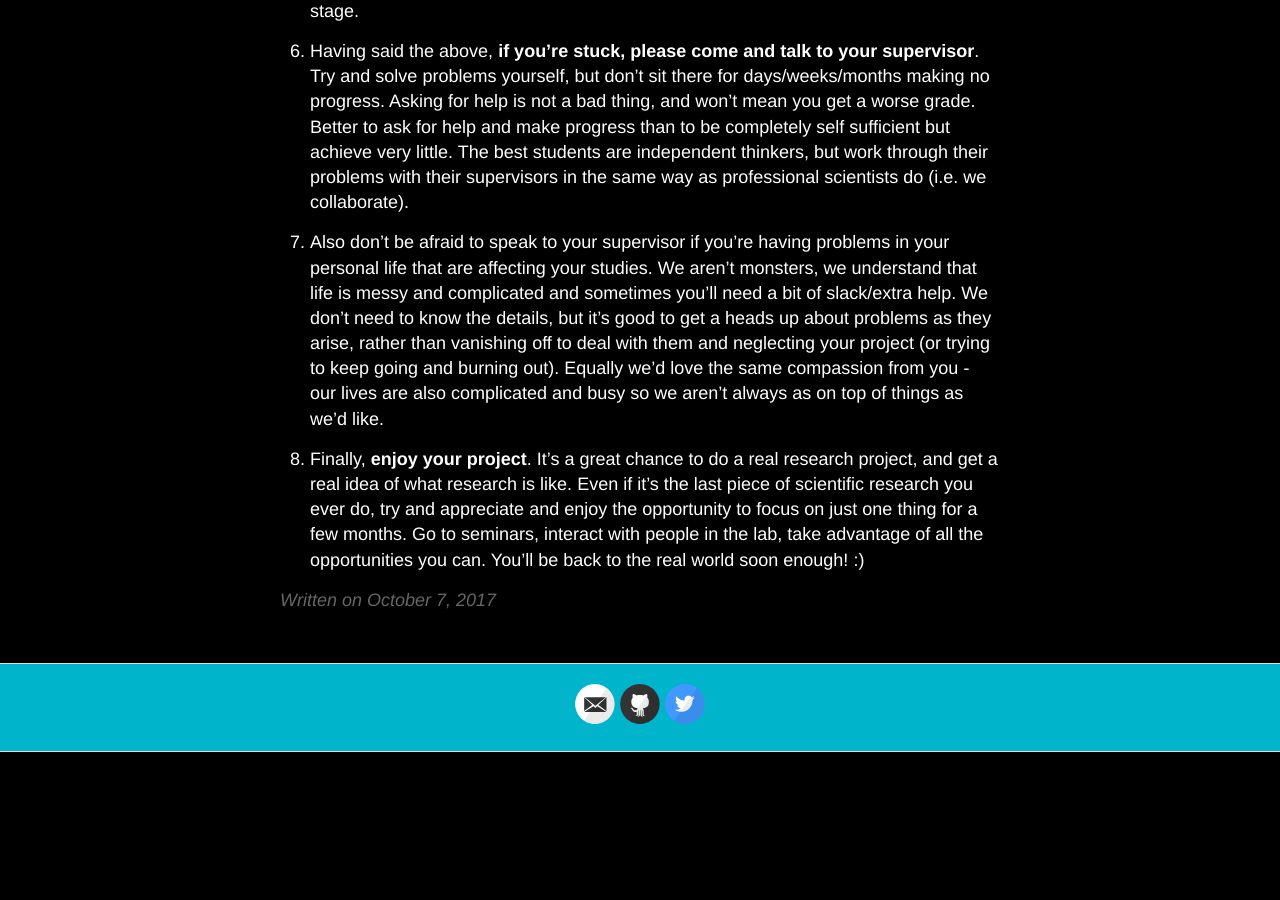
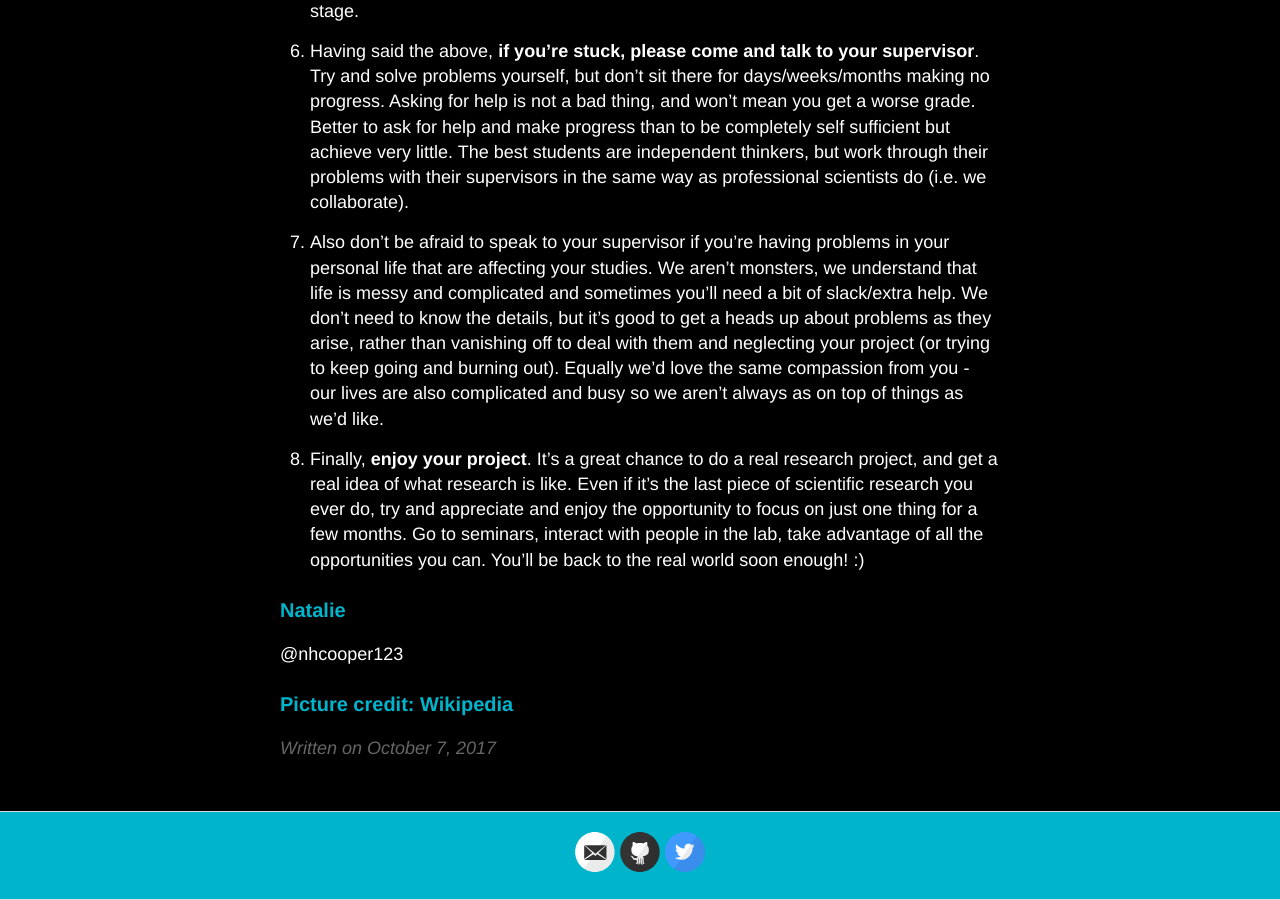
Before and after one commit to macromuseum/macromuseum.github.io, a Jekyll site: the page built from _posts/2017-10-07-masters-advice.md, in a window 1280 px wide and 900 px high, scrolled down 2110 px. Built offline with Jekyll 4.4.1, drawn with Linux system fonts in a browser that asks for light colours; before the commit the page ends 2862 px from its top, so only the background shows below that.

Commit message:
Add signature

```diff
--- a/_posts/2017-10-07-masters-advice.md
+++ b/_posts/2017-10-07-masters-advice.md
@@ -27,3 +27,8 @@ This year I've supervised seven Masters student projects, and second marked seve
 3. Also don't be afraid to speak to your supervisor if you're having problems in your personal life that are affecting your studies. We aren't monsters, we understand that life is messy and complicated and sometimes you'll need a bit of slack/extra help. We don't need to know the details, but it's good to get a heads up about problems as they arise, rather than vanishing off to deal with them and neglecting your project (or trying to keep going and burning out). Equally we'd love the same compassion from you - our lives are also complicated and busy so we aren't always as on top of things as we'd like.
 
 4. Finally, **enjoy your project**. It's a great chance to do a real research project, and get a real idea of what research is like. Even if it's the last piece of scientific research you ever do, try and appreciate and enjoy the opportunity to focus on just one thing for a few months. Go to seminars, interact with people in the lab, take advantage of all the opportunities you can. You'll be back to the real world soon enough! :)
+
+### Natalie
+@nhcooper123
+
+### Picture credit: Wikipedia
```
Also changed, not shown: _posts/2018-11-18-grant-writing.md (+3 -2 lines).
